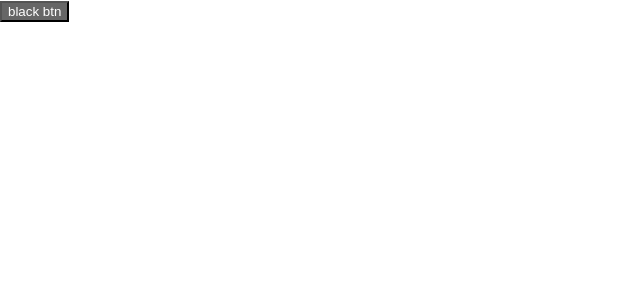
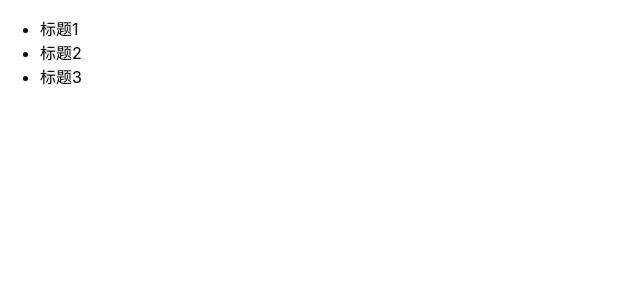
Before and after one commit to Pcjmy/React-Demo, a React (Create React App) app: page / in a window 1280 px wide. Shown: the top 300 px of the page, without its empty margins (0-640 px from the left). Built offline with nearby package versions, Linux system fonts and the light colour scheme.

Commit message:
feat: 渲染列表

```diff
--- a/src/App.js
+++ b/src/App.js
@@ -1,9 +1,10 @@
 // import JSXBaseDemo from './components/baseUse/JSXBaseDemo'
-import ConditionDemo from './components/baseUse/ConditionDemo';
+// import ConditionDemo from './components/baseUse/ConditionDemo'
+import ListDemo from './components/baseUse/ListDemo'
 
 function App() {
   return (
-    <ConditionDemo />
+    <ListDemo />
   );
 }
 
--- /dev/null
+++ b/src/components/baseUse/ListDemo.js
@@ -0,0 +1,38 @@
+import React from 'react'
+
+class ListDemo extends React.Component {
+  constructor(props) {
+    super(props)
+    this.state = {
+      list: [
+        {
+          id: 'id-1',
+          title: '标题1'
+        },
+        {
+          id: 'id-2',
+          title: '标题2'
+        },
+        {
+          id: 'id-3',
+          title: '标题3'
+        }
+      ]
+    }
+  }
+  render() {
+    return <ul>
+      {
+        this.state.list.map(
+          (item, index) => {
+            return <li key={item.id}>
+              {item.title}
+            </li>
+          }
+        )
+      }
+    </ul>
+  }
+}
+
+export default ListDemo
```
